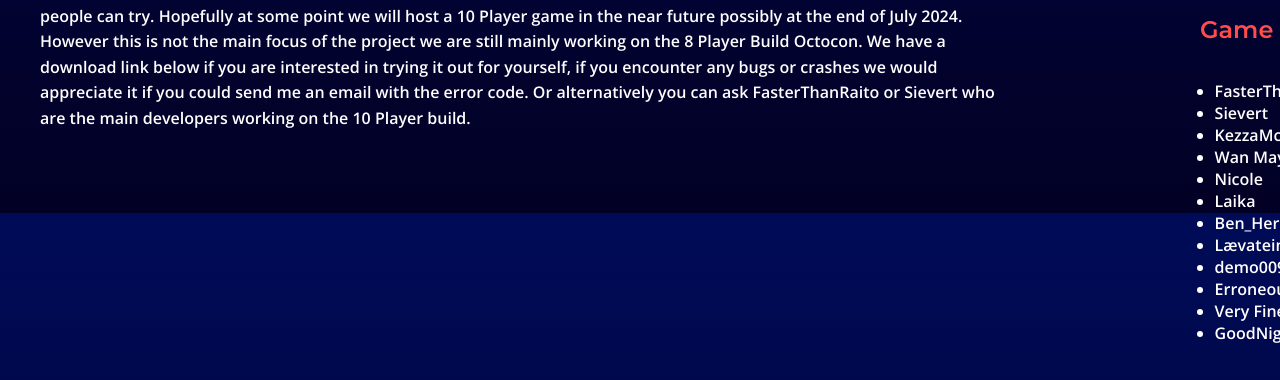
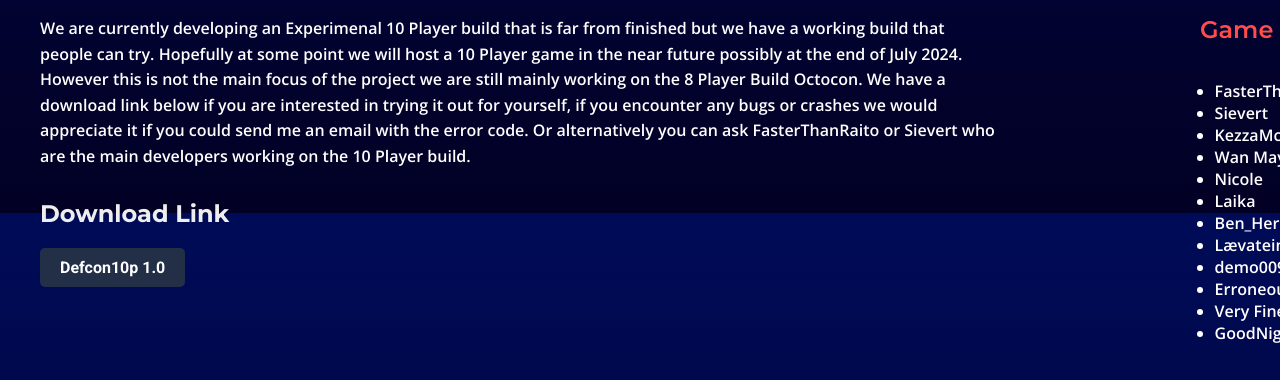
Before and after one commit to thebigbeanest/OctoconRedux, a website: page public/10player.html in a window 1280 px wide. Shown: the part 587-967 px from the top of the page. Drawn offline with nearby package versions, Linux system fonts and the light colour scheme.

Commit message:
more stuff in experimental

```diff
--- a/public/10player.html
+++ b/public/10player.html
@@ -47,11 +47,15 @@
                     </div>
                 </div>
                 <br>
+                <br>
+                <br>
                 <p class="pabout ">We are currently developing an Experimenal 10 Player build that is far from finished but we have a working build that people can try.
                                    Hopefully at some point we will host a 10 Player game in the near future possibly at the end of July 2024. However this is not the main focus
                                    of the project we are still mainly working on the 8 Player Build Octocon. We have a download link below if you are interested in trying it out for
                                    yourself, if you encounter any bugs or crashes we would appreciate it if you could send me an email with the error code. Or alternatively you can
                                    ask FasterThanRaito or Sievert who are the main developers working on the 10 Player build.</p>
+                                   <h1 class="downloadlink">Download Link</h1>
+                                   <a href="files/DEFCON 8 Players Prerelease v1.2.zip" class="btn btn-resource-ten foo">Defcon10p 1.0</a>
             </section>
         </div>
         <div class="right-column">
--- a/public/btnnav.css
+++ b/public/btnnav.css
@@ -39,10 +39,16 @@
 }
 
 /* Better buttons */
-.btn-resource-dl{
+.btn-resource-dl {
     background-color: #232f47;
     color: rgb(255, 255, 255);
     margin:12px;
+}
+
+.btn-resource-ten {
+    background-color: #232f47;
+    color: rgb(255, 255, 255);
+    margin:0px;
 }
 
 
--- a/public/style.css
+++ b/public/style.css
@@ -41,6 +41,13 @@ h5 {
     text-align: center;
     font-size: 1.5em;
     margin-top: 6px;
+}
+
+.downloadlink {
+    color: #eeeeee;
+    text-align: left;
+    margin-top: 30px;
+    font-weight: 700;
 }
 
 p {
```
